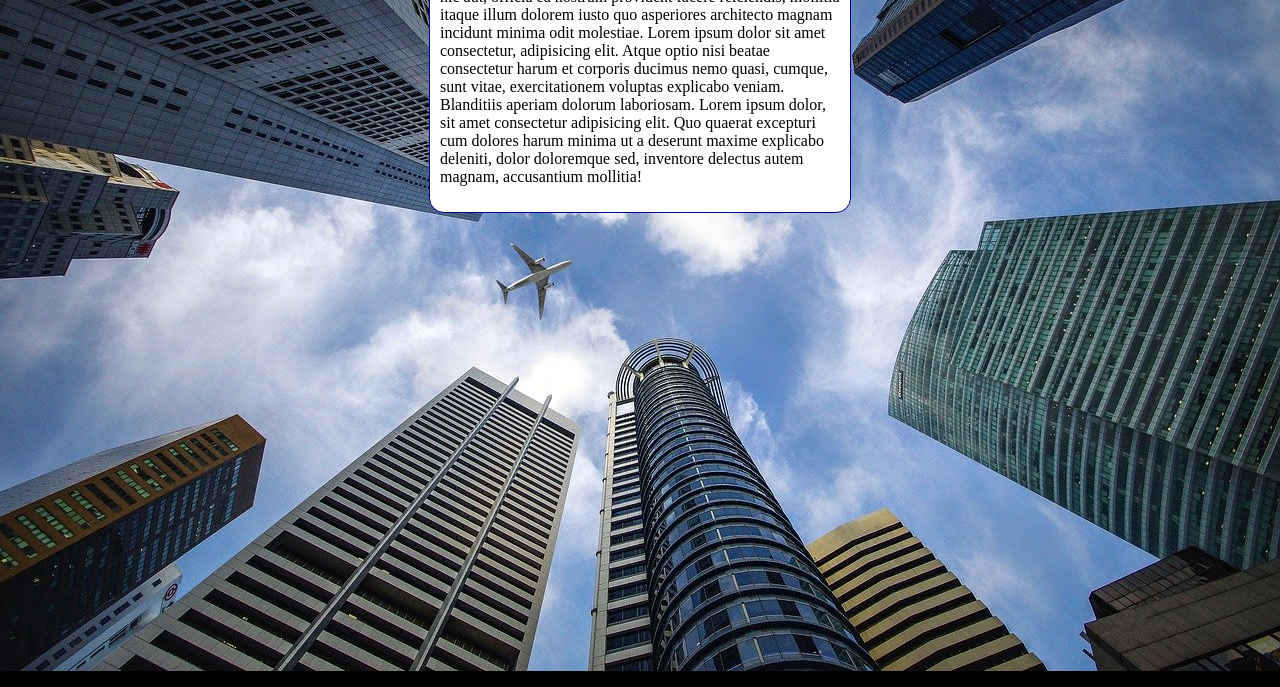
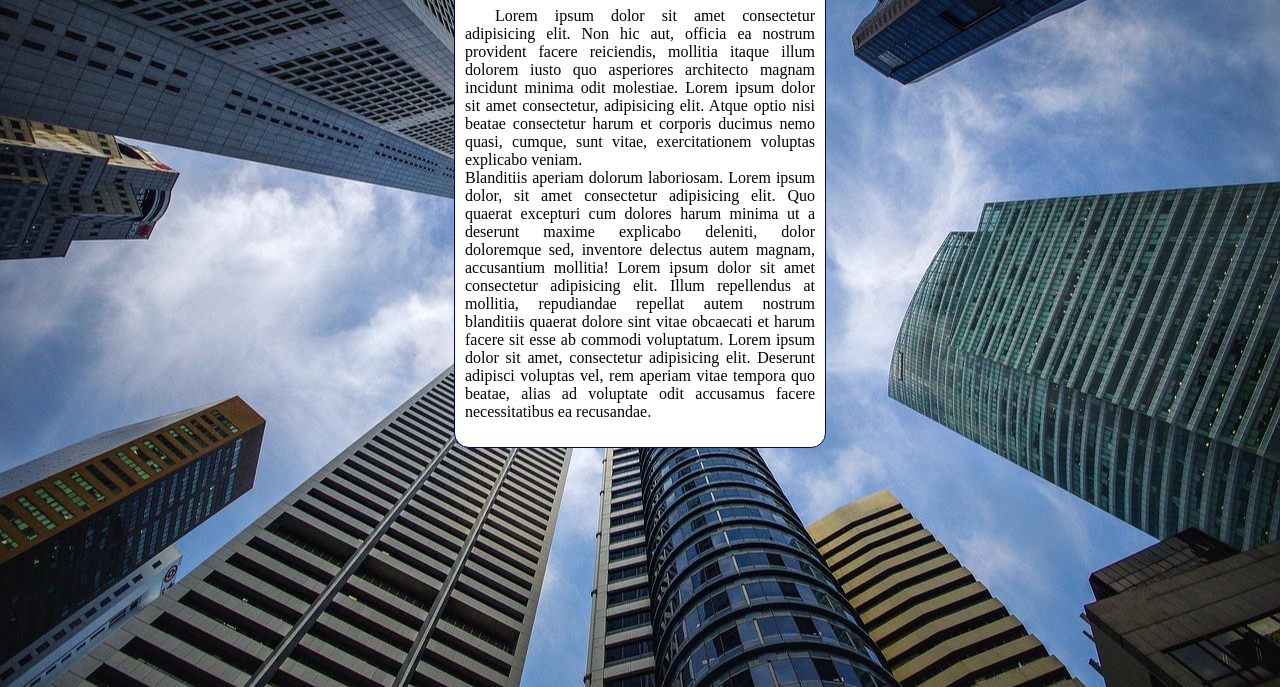
Before and after one commit to Gleninz/html-css, a plain HTML site: page exercícios/ex022 imagens de fundo/fundo006.html in a window 1280 px wide. Shown: the part 129-816 px from the top of the page. Drawn offline with Linux system fonts and the light colour scheme.

Commit message:
atualizei fundo006

```diff
--- a/exercícios/ex022 imagens de fundo/fundo006.html
+++ b/exercícios/ex022 imagens de fundo/fundo006.html
@@ -6,13 +6,19 @@
     <title>Document</title>
     <style>
         body {
+            height: 100vh;
             background-color: black;
             background-image: url('imagens/wallpaper002.jpg');
+            background-position: center center;
+            background-repeat: no-repeat;
+            background-size: cover;
         }
 
         main {
+            text-align: justify;
+            text-indent: 30px;
             background-color: white;
-            width: 400px;
+            width: 350px;
             padding: 10px;
             margin: auto;
             border: 1px solid darkblue;
@@ -23,7 +29,7 @@
 <body>
     <main>
         <h1>Teste de Imagem de Fundo</h1>
-        <p>Lorem ipsum dolor sit amet consectetur adipisicing elit. Non hic aut, officia ea nostrum provident facere reiciendis, mollitia itaque illum dolorem iusto quo asperiores architecto magnam incidunt minima odit molestiae. Lorem ipsum dolor sit amet consectetur, adipisicing elit. Atque optio nisi beatae consectetur harum et corporis ducimus nemo quasi, cumque, sunt vitae, exercitationem voluptas explicabo veniam. Blanditiis aperiam dolorum laboriosam. Lorem ipsum dolor, sit amet consectetur adipisicing elit. Quo quaerat excepturi cum dolores harum minima ut a deserunt maxime explicabo deleniti, dolor doloremque sed, inventore delectus autem magnam, accusantium mollitia!</p>
+        <p>Lorem ipsum dolor sit amet consectetur adipisicing elit. Non hic aut, officia ea nostrum provident facere reiciendis, mollitia itaque illum dolorem iusto quo asperiores architecto magnam incidunt minima odit molestiae. Lorem ipsum dolor sit amet consectetur, adipisicing elit. Atque optio nisi beatae consectetur harum et corporis ducimus nemo quasi, cumque, sunt vitae, exercitationem voluptas explicabo veniam. <br>Blanditiis aperiam dolorum laboriosam. Lorem ipsum dolor, sit amet consectetur adipisicing elit. Quo quaerat excepturi cum dolores harum minima ut a deserunt maxime explicabo deleniti, dolor doloremque sed, inventore delectus autem magnam, accusantium mollitia! Lorem ipsum dolor sit amet consectetur adipisicing elit. Illum repellendus at mollitia, repudiandae repellat autem nostrum blanditiis quaerat dolore sint vitae obcaecati et harum facere sit esse ab commodi voluptatum. Lorem ipsum dolor sit amet, consectetur adipisicing elit. Deserunt adipisci voluptas vel, rem aperiam vitae tempora quo beatae, alias ad voluptate odit accusamus facere necessitatibus ea recusandae.
     </main>
 </body>
 </html>
```
